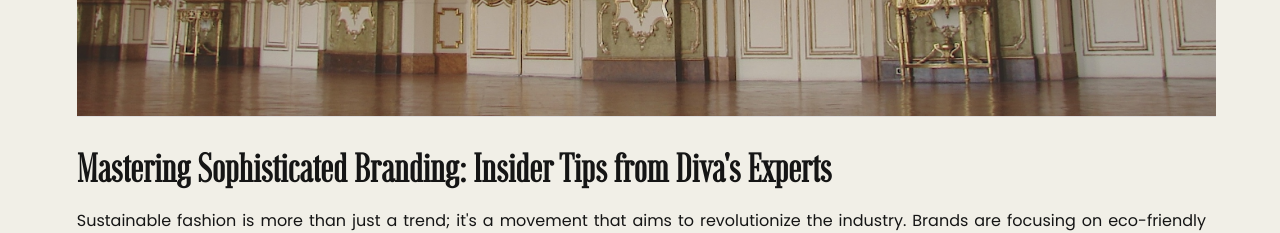
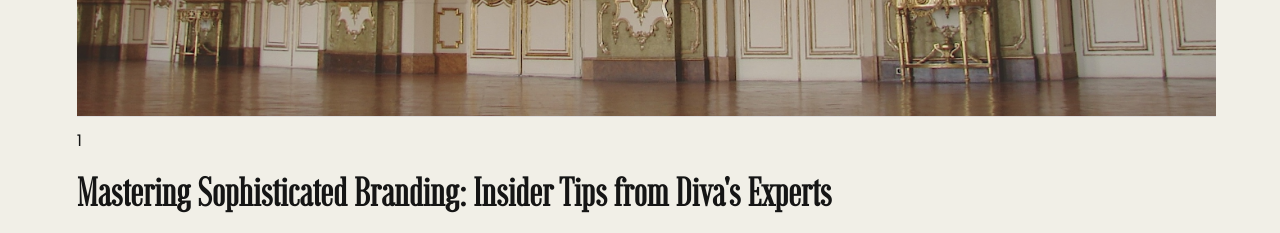
Before and after one commit to RoukayaZaki/Diva, a React (Vite) app: page /blogs in a window 1280 px wide. Shown: the part 880-1113 px from the top of the page. Built offline with nearby package versions, Linux system fonts and the light colour scheme.

Commit message:
fix: warnings for unused things

```diff
--- a/src/components/BlogCard.tsx
+++ b/src/components/BlogCard.tsx
@@ -13,6 +13,7 @@ function BlogCard({ id, title, image, description }: BlogCardProps) {
         <div className="luxury-card">
             <img src={image} alt={title} className="luxury-card__image" />
             <div className="luxury-card__content">
+                <p>{id}</p>
                 <h2 className="luxury-card__title">{title}</h2>
                 <p className="luxury-card__description">{short}</p>
             </div>
--- a/src/pages/ContactPage.tsx
+++ b/src/pages/ContactPage.tsx
@@ -1,5 +1,5 @@
 import Header from "../components/Header";
-import { useForm } from 'react-hook-form';
+// import { useForm } from 'react-hook-form';
 
 function ContactPage() {
   return (
```
